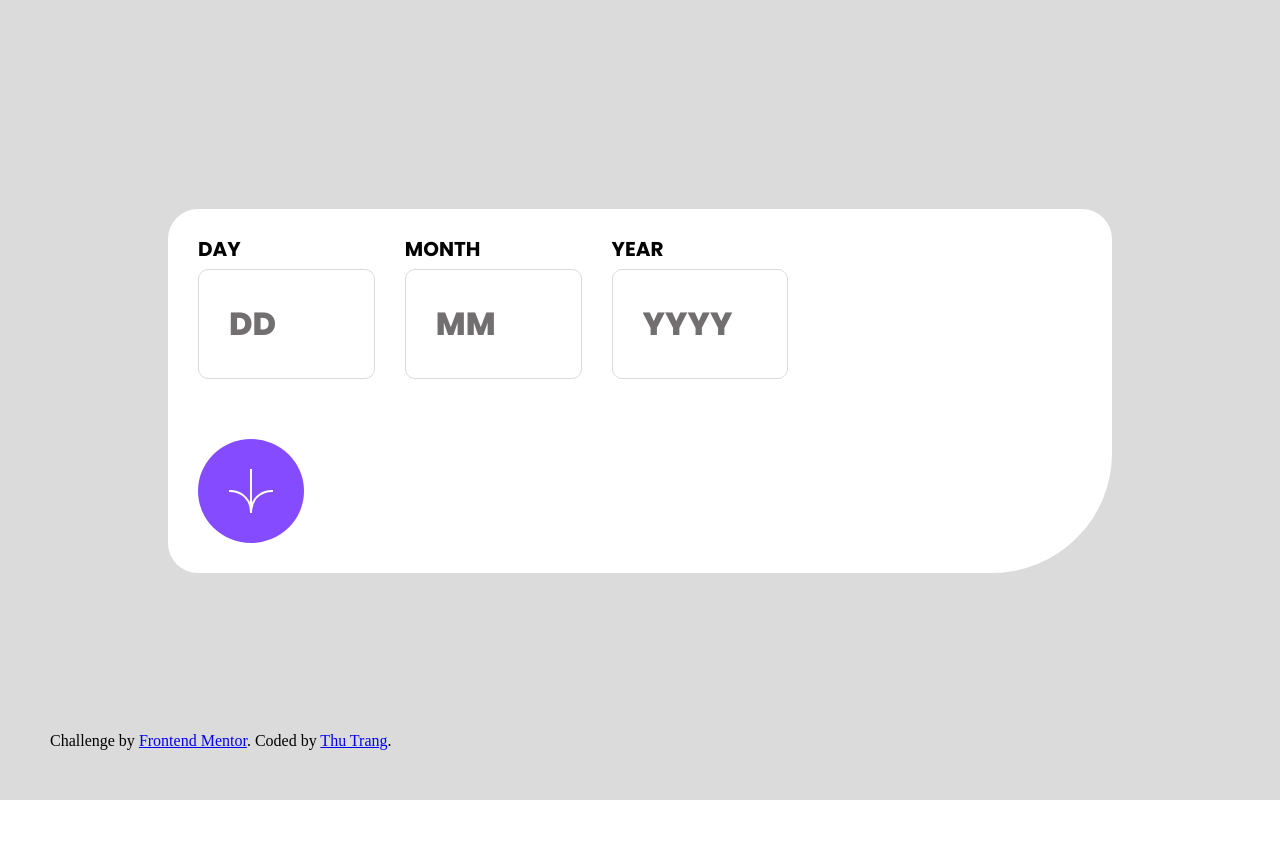
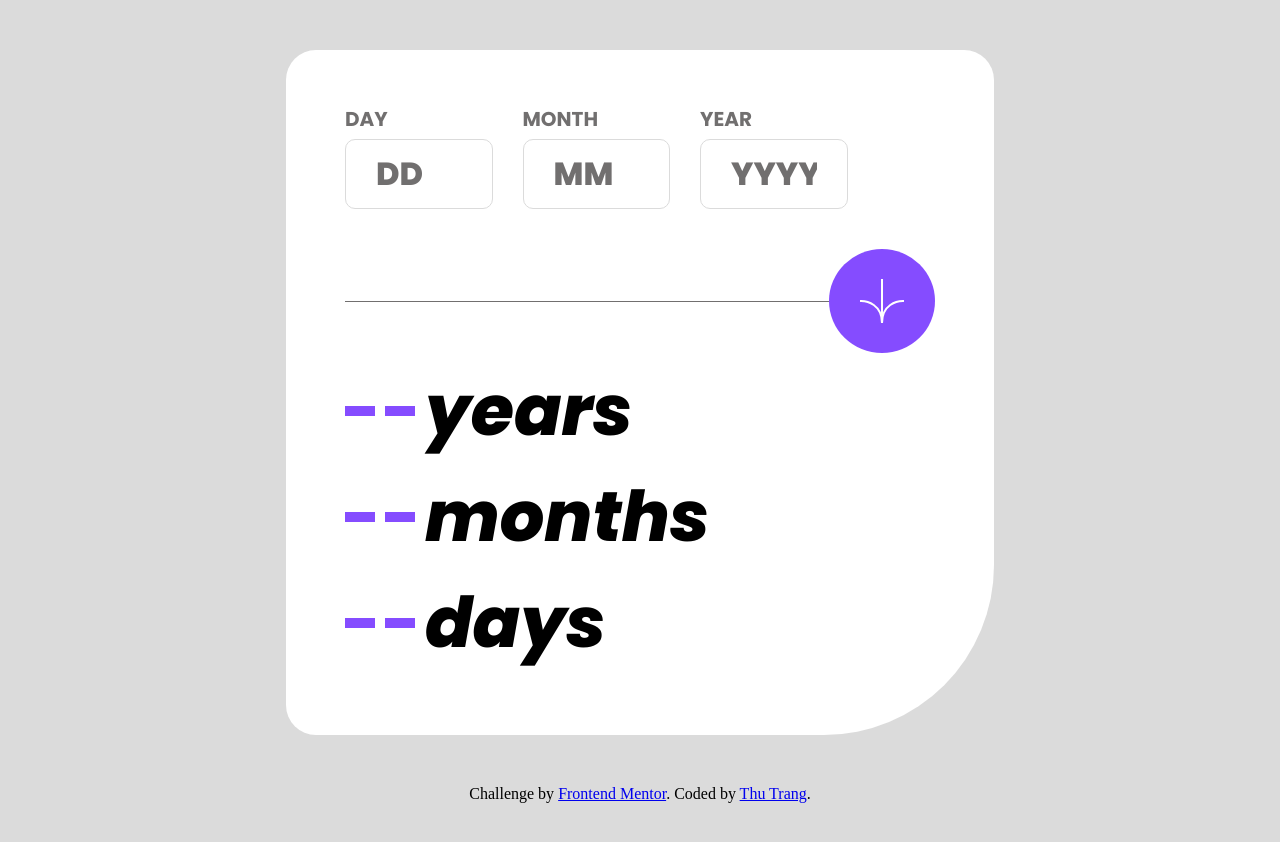
Before and after one commit to ThuTrang5631/Frontendmentor-age-calculator-app-main, a plain HTML site: page index.html in a window 1280 px wide. Before the commit the page ends 800 px from the top, so only its background shows below. Drawn offline with Linux system fonts and the light colour scheme.

Commit message:
fix: add UI desktop

```diff
--- a/caculators.css
+++ b/caculators.css
@@ -1,31 +1,32 @@
 .calculator-container {
   width: 100%;
   background-color: hsl(0, 0%, 86%);
-  height: 100vh;
   display: flex;
   flex-direction: column;
   justify-content: space-between;
   padding: 50px;
+  min-height: 100vh;
+  gap: 50px;
 }
 
 .calculator-wrap-input {
   display: flex;
-  margin-bottom: 60px;
+  margin-bottom: 40px;
 }
 
 .wrap-calculator {
-  width: 80%;
+  width: 60%;
   background-color: hsl(0, 0%, 100%);
-  padding: 30px;
+  padding: 5%;
   margin: auto;
-  border-radius: 30px 30px 120px 30px;
+  border-radius: 30px 30px 170px 30px;
 }
 
 .wrap-input {
   display: flex;
   flex-direction: column;
   margin-right: 30px;
-  width: 20%;
+  width: 25%;
 }
 
 .wrap-input:last-child {
@@ -37,11 +38,12 @@
   font-family: "Poppins Bold";
   line-height: 20px;
   margin-bottom: 10px;
+  color: hsl(0, 1%, 44%);
 }
 
 .wrap-input .input {
   font-size: 32px;
-  padding: 30px;
+  padding: 10px 30px;
   font-family: "Poppins ExtraBold";
   border-radius: 10px;
   border: 1px solid hsl(0, 0%, 86%);
@@ -69,3 +71,39 @@
 .btn-result:hover {
   background-color: hsl(0, 0%, 8%);
 }
+
+.wrap-btn-result {
+  display: flex;
+  justify-content: space-between;
+  align-items: center;
+  margin-bottom: 5px;
+}
+
+.line {
+  height: 0.5px;
+  background-color: hsl(0, 1%, 44%);
+  width: 100%;
+}
+
+.result-line {
+  height: 10px;
+  background-color: hsl(259, 100%, 65%);
+  width: 30px;
+  display: block;
+  margin-right: 10px;
+}
+
+.result-content {
+  display: flex;
+  align-items: center;
+}
+
+.result-content-desc {
+  font-size: 70px;
+  font-family: "Poppins ExtraBoldItalic";
+  font-weight: 700;
+}
+
+.attribution {
+  text-align: center;
+}
--- a/index.html
+++ b/index.html
@@ -33,7 +33,22 @@
         </div>
       </div>
       <div class="wrap-btn-result">
+        <p class="line"></p>
         <button class="btn-result"><img src="./assets/images/icon-arrow.svg" /></button>
+      </div>
+      <div class="wrap-results">
+        <div class="result">
+          <div class="result-content"><span class="result-line"></span><span class="result-line"></span><span
+              class="result-content-desc">years</span></div>
+        </div>
+        <div class="result">
+          <div class="result-content"><span class="result-line"></span><span class="result-line"></span><span
+              class="result-content-desc">months</span></div>
+        </div>
+        <div class="result">
+          <div class="result-content"><span class="result-line"></span><span class="result-line"></span><span
+              class="result-content-desc">days</span></div>
+        </div>
       </div>
     </div>
     <div class="attribution">
@@ -43,4 +58,6 @@
   </div>
 </body>
 
+<script src="./main.js"></script>
+
 </html>
```
Also changed, not shown: main.js (added).
